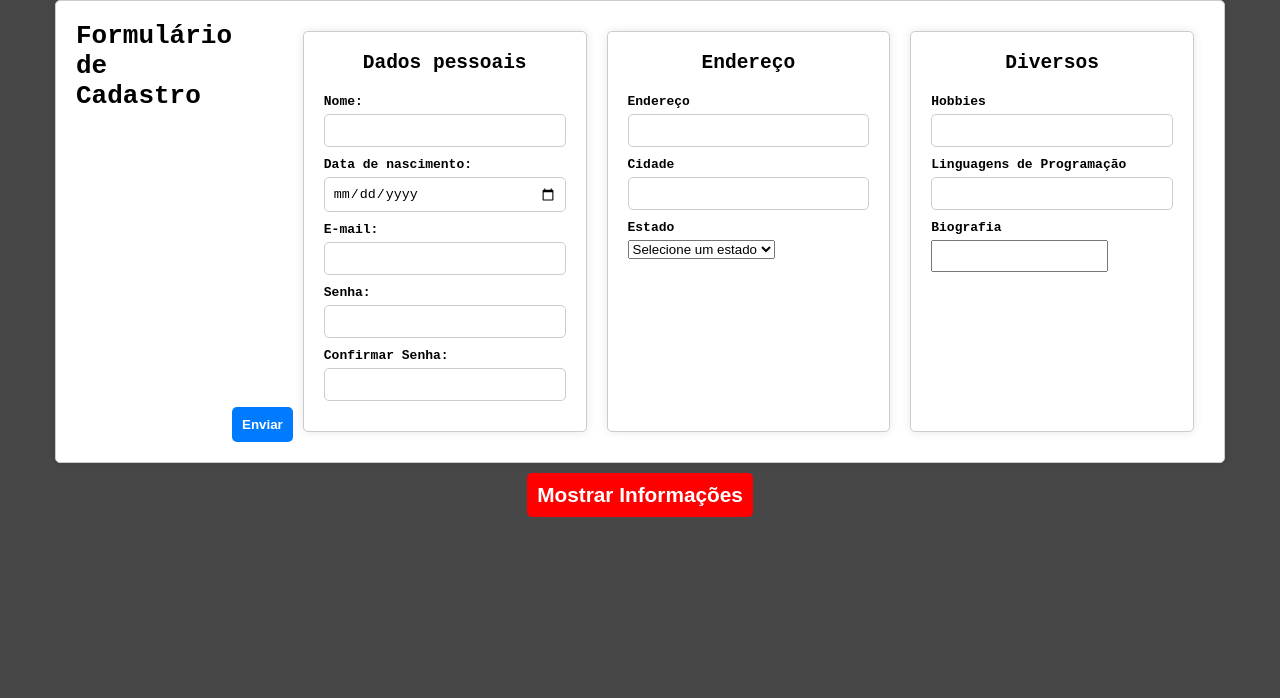
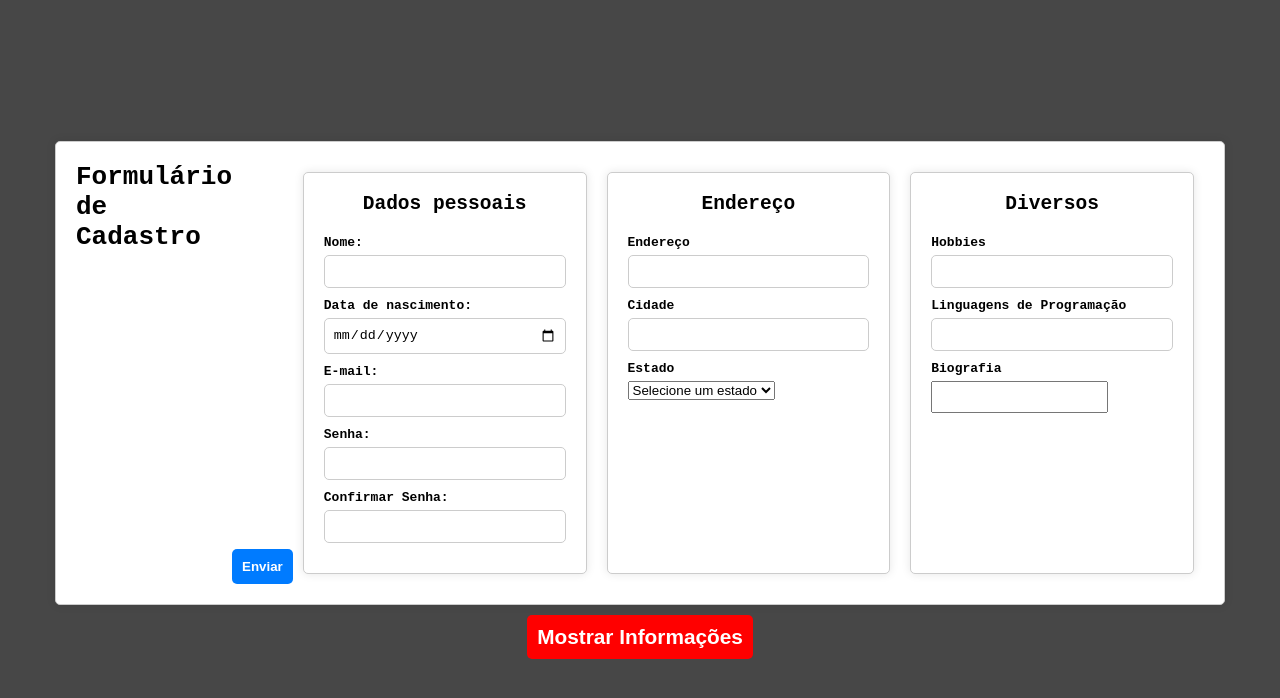
Before and after one commit to LuizBlume/Projeto-I, a Vue app: page / in a window 1280 px wide. Shown: the top 698 px of the page. Built offline with nearby package versions, Linux system fonts and the light colour scheme.

Commit message:
STYLE: display alterado e form centralizado.

```diff
--- a/src/App.vue
+++ b/src/App.vue
@@ -11,8 +11,11 @@ import FormLoginVue from "./components/FormLogin.vue";
 
 <style scoped>
 .body {
+    display: flex;
+    flex-direction: column;
     background-color: #474747;
     height: 100vh;
     font-family: monospace !important;
+    justify-content: center;
 }
 </style>
--- a/src/components/sass/components/_resultado.scss
+++ b/src/components/sass/components/_resultado.scss
@@ -1,7 +1,6 @@
 .resultados-content {
     display: flex;
     justify-content: center;
-    height: 60%;
     button {
         background-color: #ff0000;
         color: #fff;
--- a/src/components/sass/style.css
+++ b/src/components/sass/style.css
@@ -92,7 +92,6 @@ input {
 .resultados-content {
   display: flex;
   justify-content: center;
-  height: 60%;
 }
 .resultados-content button {
   background-color: #ff0000;
```
Also changed, not shown: 1 other file (tests, documents, lock files or other folders).
